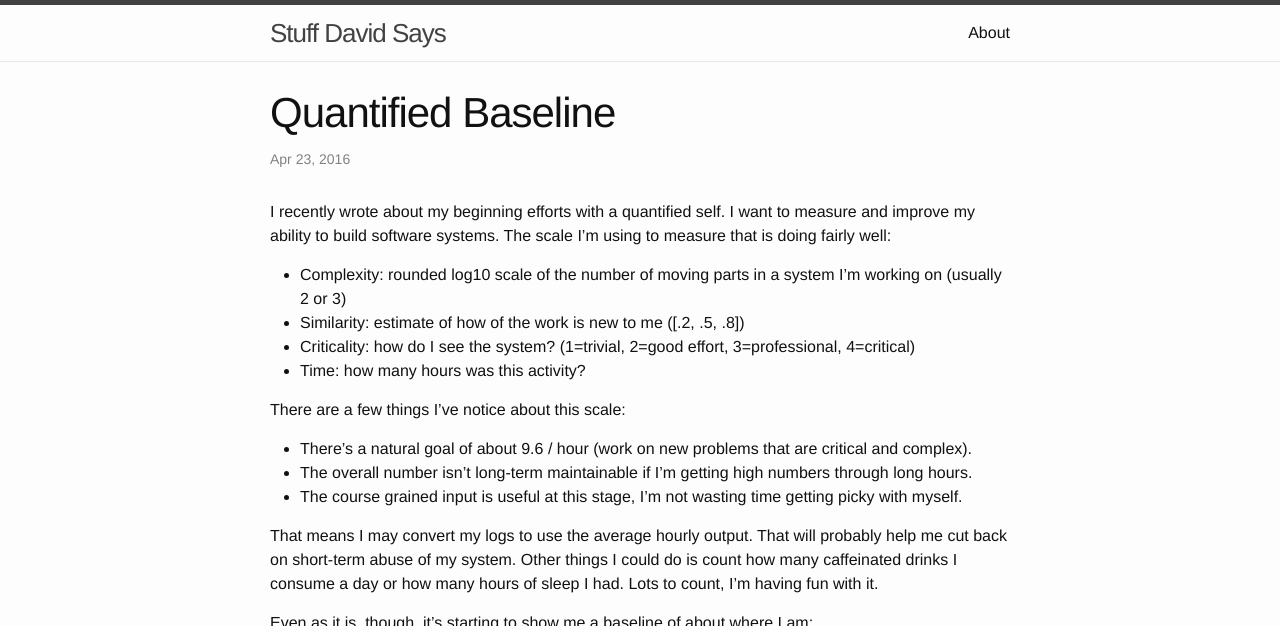
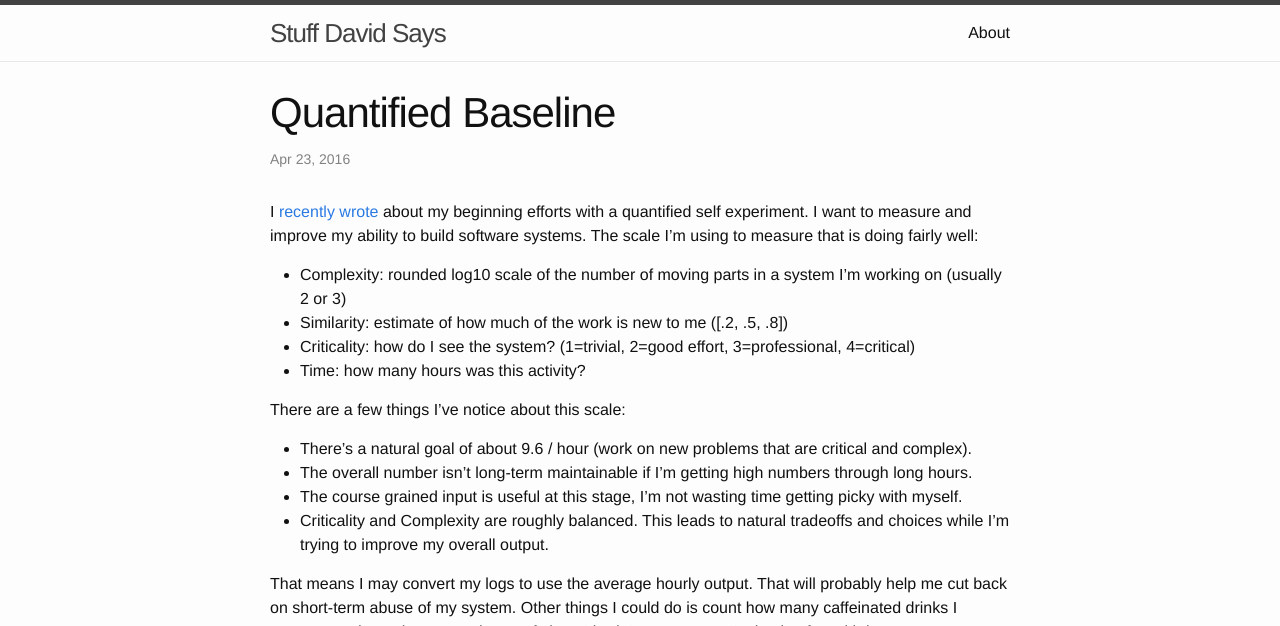
Before and after one commit to davidrichards/davidrichards.github.io, a Jekyll site: the page built from _posts/2016-4-23-quantified-baseline.markdown, in a window 1280 px wide and 900 px high, cut to the strip 0-626 px from the top of the window. Built offline with Jekyll 4.4.1, drawn with Linux system fonts in a browser that asks for light colours.

Commit message:
Quantified self edits

```diff
--- a/_posts/2016-4-23-quantified-baseline.markdown
+++ b/_posts/2016-4-23-quantified-baseline.markdown
@@ -6,10 +6,10 @@
 categories: development
 ---
 
-I recently wrote about my beginning efforts with a quantified self.  I want to measure and improve my ability to build software systems.  The scale I'm using to measure that is doing fairly well:
+I [recently wrote](http://davidrichards.github.io/development/2016/04/06/quanitified-self.html) about my beginning efforts with a quantified self experiment.  I want to measure and improve my ability to build software systems.  The scale I'm using to measure that is doing fairly well:
 
 * Complexity: rounded log10 scale of the number of moving parts in a system I'm working on (usually 2 or 3)
-* Similarity: estimate of how of the work is new to me ([.2, .5, .8])
+* Similarity: estimate of how much of the work is new to me ([.2, .5, .8])
 * Criticality: how do I see the system? (1=trivial, 2=good effort, 3=professional, 4=critical)
 * Time: how many hours was this activity?
 
@@ -18,20 +18,21 @@
 * There's a natural goal of about 9.6 / hour (work on new problems that are critical and complex).
 * The overall number isn't long-term maintainable if I'm getting high numbers through long hours.
 * The course grained input is useful at this stage, I'm not wasting time getting picky with myself.
+* Criticality and Complexity are roughly balanced. This leads to natural tradeoffs and choices while I'm trying to improve my overall output.
 
 That means I may convert my logs to use the average hourly output.  That will probably help me cut back on short-term abuse of my system.  Other things I could do is count how many caffeinated drinks I consume a day or how many hours of sleep I had.  Lots to count, I'm having fun with it.
 
 Even as it is, though, it's starting to show me a baseline of about where I am:
 
-<img src="http://i.imgur.com/bLq1vZv.png" width="100" />
+<img src="http://i.imgur.com/bLq1vZv.png" width="400" />
 
 Here's the same idea, but with a 9.6 output over 12 hours (115.2) as the maximum output in the graph:
 
-<img src="http://i.imgur.com/xyEzhv3.png" width="200" />
+<img src="http://i.imgur.com/xyEzhv3.png" width="500" />
 
 If I project my recent performance, I see that something is going to change soon:
 
-<img src="http://i.imgur.com/atXse1w.png" width="300" />
+<img src="http://i.imgur.com/atXse1w.png" width="600" />
 
 I suspect that my actual performance will asymptotically reach 9.6 x some optimal work day.  I'm excited to learn more about what that may be.  As I get closer to that idea of performance, it will be time to take a harder look at how complex the systems really are, how well I'm actually delivering working solutions and better questions to keep improving.
 
```
Also changed, not shown: _posts/2016-4-14-groundfloor-innovation.markdown (added, +33 -0 lines), _posts/2016-4-21-a-problem-with-javascript.markdown (added, +66 -0 lines).
